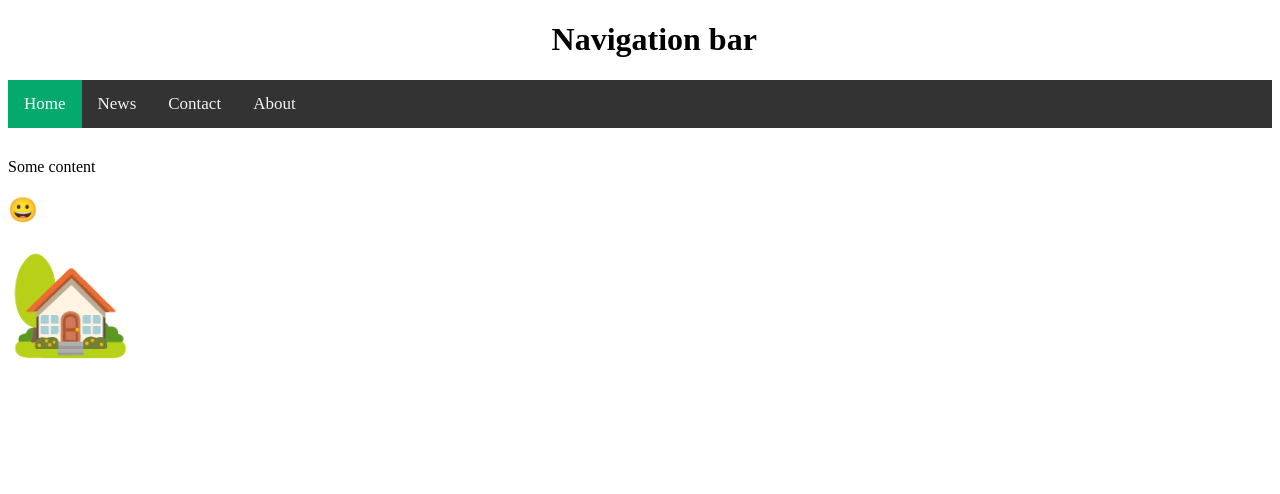
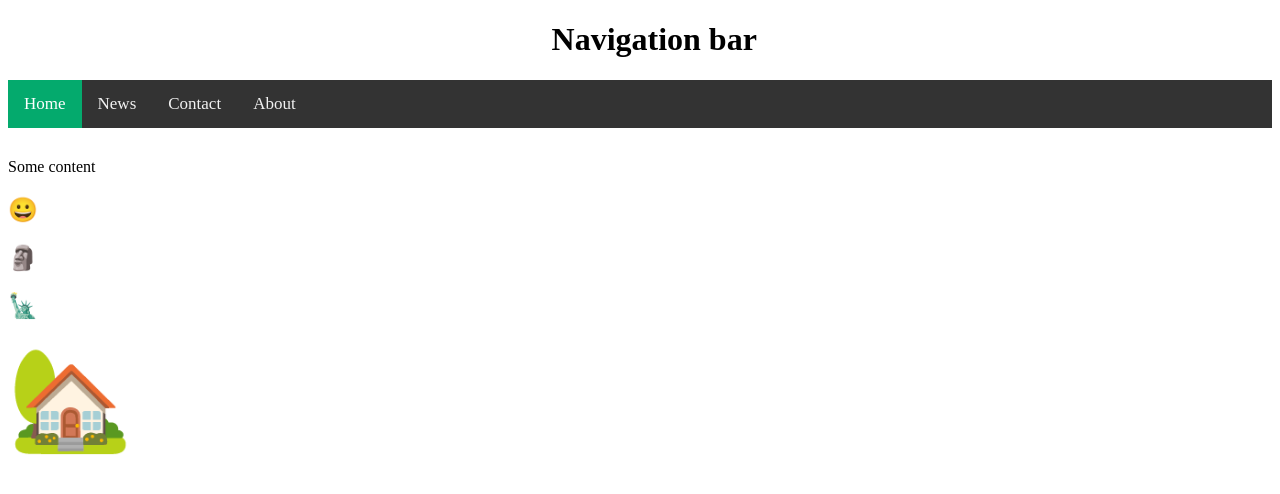
Before and after one commit to sanadivya06/git-practice, a plain HTML site: page index.html in a window 1280 px wide. Drawn offline with Linux system fonts and the light colour scheme.

Commit message:
added two more emojis

```diff
--- a/index.html
+++ b/index.html
@@ -40,6 +40,8 @@
     </div>
     <div style="margin-top: 30px;"> Some content </div>
     <h2>&#128512;</h2>
+    <h2>&#128511;</h2>
+    <h2>&#128509;</h2>
     <span style='font-size:100px;'>&#127969;</span>
 </body>
 </html>
```
